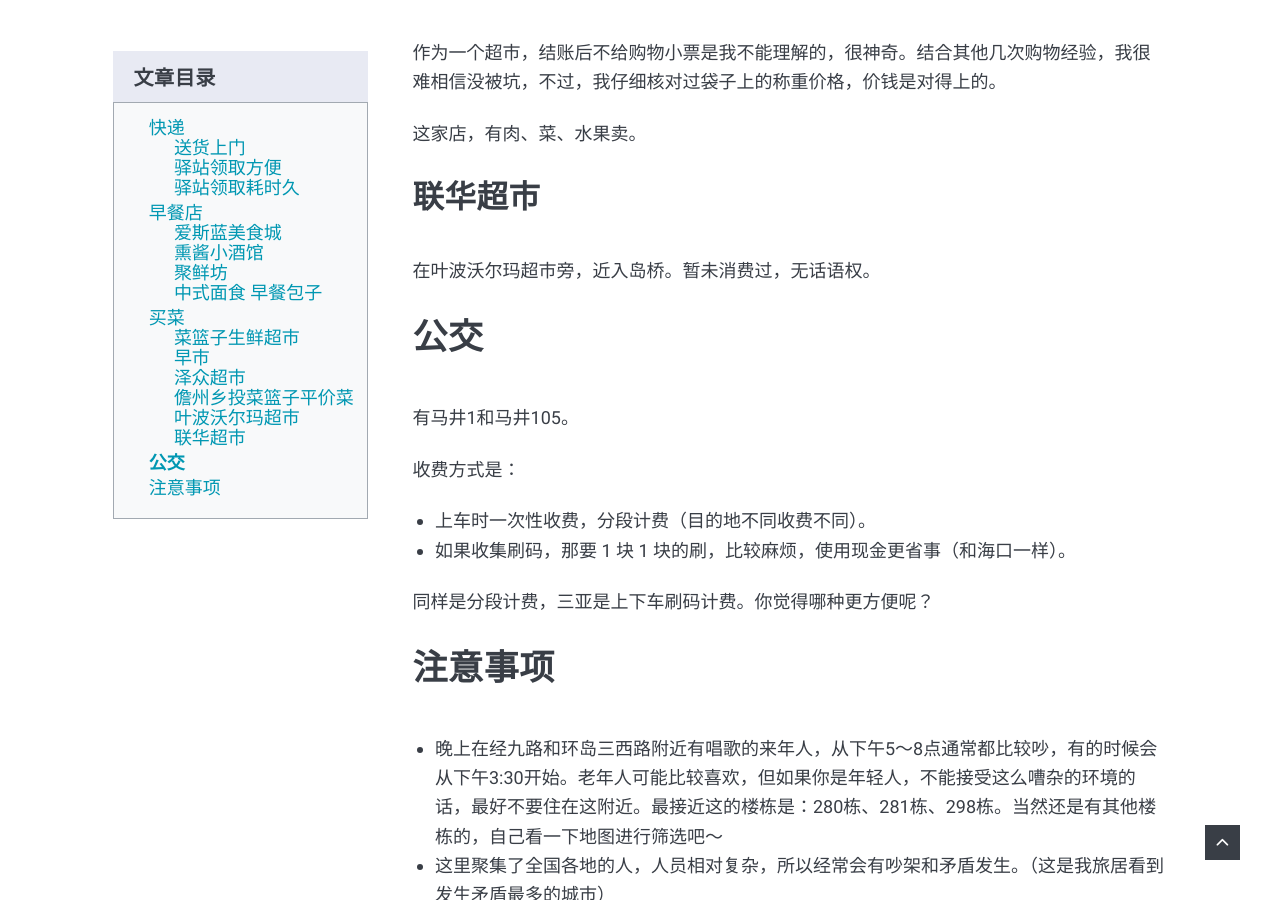
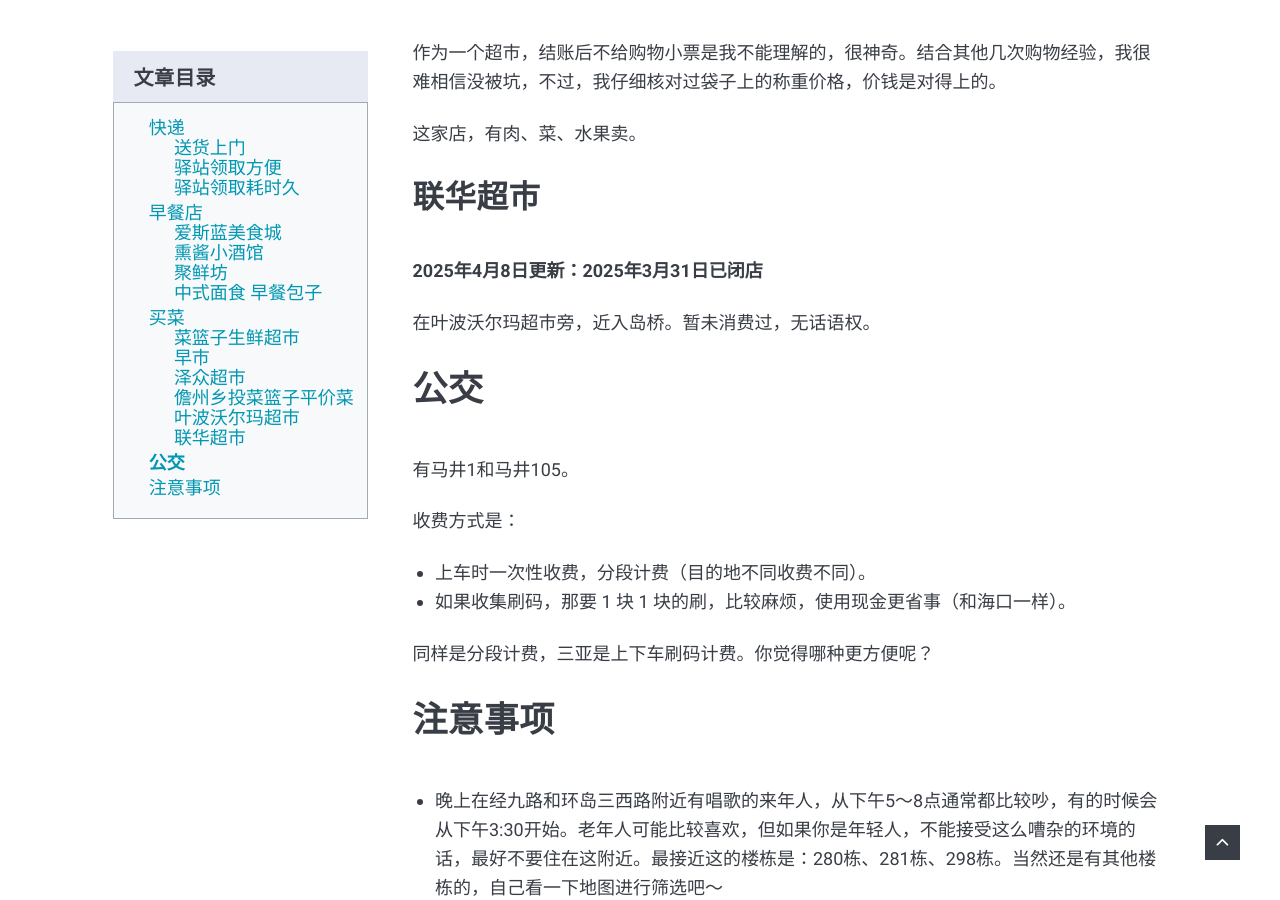
Before and after one commit to xiangxinotes/xiangxinotes.github.io, a Jekyll site: the page built from _posts/2025-03-14-the-living-guide-of-danzhou-haihua-island-second-island.markdown, in a window 1280 px wide and 900 px high, scrolled down 4992 px. Built offline with Jekyll 4.4.1, drawn with Linux system fonts in a browser that asks for light colours; nearby versions of some CDN libraries; comment, search, counter and statistics services are not loaded.

Commit message:
Update supermarket info with latest news

```diff
--- a/_posts/2025-03-14-the-living-guide-of-danzhou-haihua-island-second-island.markdown
+++ b/_posts/2025-03-14-the-living-guide-of-danzhou-haihua-island-second-island.markdown
@@ -127,6 +127,8 @@
 
 ### 联华超市
 
+**2025年4月8日更新：2025年3月31日已闭店**
+
 在叶波沃尔玛超市旁，近入岛桥。暂未消费过，无话语权。
 
 ## 公交
```
